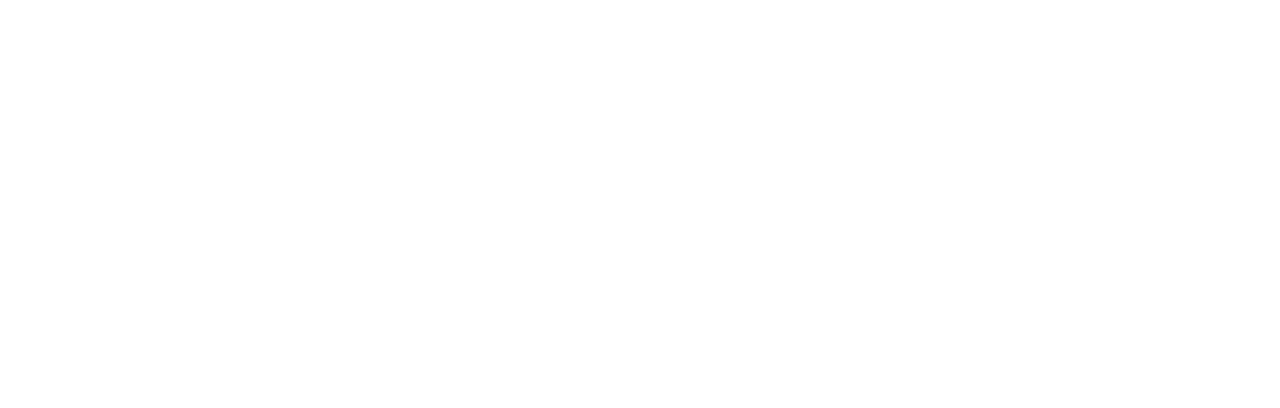
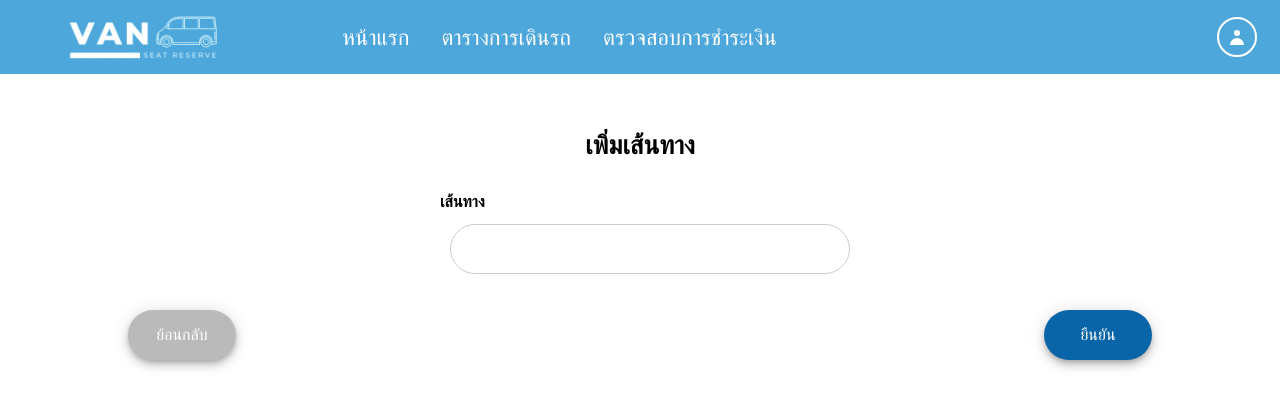
Before and after one commit to mseiwc/Van_Seat_Reserve_FrontEnd, a Vue app: page /route in a window 1280 px wide. Before the commit this address had no page. Shown: the top 408 px of the page. Built offline with nearby package versions, Linux system fonts and the light colour scheme.

Commit message:
[IMP] Authetication solve

```diff
--- a/src/App.vue
+++ b/src/App.vue
@@ -1,3 +1,32 @@
 <template>
   <RouterView />
 </template>
+<script>
+import { useUserStore } from '@/stores/user'
+import axios from 'axios'
+
+
+export default {
+  setup() {
+    const userStore = useUserStore()
+    return {
+        userStore
+    }
+  },
+  name: 'App',
+  beforeCreate() {
+      this.userStore.initStore()
+
+      const token = this.userStore.user.access
+
+      if (token) {
+          axios.defaults.headers.common["Authorization"] = "Bearer " + token;
+      } else {
+          axios.defaults.headers.common["Authorization"] = "";
+      }
+  },
+  data() {
+    return {}
+  }
+}
+</script>
--- a/src/router/index.js
+++ b/src/router/index.js
@@ -79,6 +79,11 @@
       path: '/addroute',
       name: 'addRoute',
       component: AddRouteView
+    },
+    {
+      path: '/route',
+      name: 'route',
+      component: () => import('../views/RouteView.vue')
     }
   ]
 })
--- a/src/stores/user.js
+++ b/src/stores/user.js
@@ -89,5 +89,24 @@
       localStorage.setItem('user.access', '')
       localStorage.setItem('user.refresh', '')
   },
+  refreshToken() {
+    console.log('Refresh')
+      axios.post('/api/refresh/', {
+
+          refresh: this.user.refresh
+      })
+      .then((response) => {
+          this.user.access = response.data.access
+
+          localStorage.setItem('user.access', response.data.access)
+
+          axios.defaults.headers.common["Authorization"] = "Bearer " + response.data.access
+      })
+      .catch((error)=>{
+          console.log(error)
+
+          this.removeToken()
+      })
+  },
   }
 })
--- a/src/views/LoginView.vue
+++ b/src/views/LoginView.vue
@@ -76,7 +76,8 @@
               .get('/api/me/')
               .then((response) => {
                 this.userStore.setUserInfo(response.data)
-                // console.log(localStorage.getItem('user.fname'))
+                console.log(response.data)
+                console.log(localStorage.getItem('user.fname'))
                 this.$router.push('/home')
               })
               .catch((error) => {
--- /dev/null
+++ b/src/views/RouteView.vue
@@ -0,0 +1,89 @@
+<template>
+
+  <body>
+     <!--Tab menu-->
+    <div class="tab-menu" style="background-color: #4EA7DB;display: grid; grid-template-columns: 3fr 10fr 3fr;align-items: center;">
+      <img src="../views/img/Logo.png" class="logo-img">
+      <div class="tab-menu-block" style="padding: 1%;margin-left: 10%;">
+        <a href="" class="btn btn-primary mr-4" style="color: white;">หน้าแรก</a>
+        <a href="" class="btn btn-primary mr-4" style="color: white;">ตารางการเดินรถ</a>
+        <a href="" class="btn btn-secondary" style="color: white;">ตรวจสอบการชำระเงิน</a>
+      </div>
+      <button class="btn-profile">
+      <svg fill="currentColor" viewBox="0 0 20 20" class="w-5 h-5" xmlns="http://www.w3.org/2000/svg">
+        <path clip-rule="evenodd" d="M10 9a3 3 0 100-6 3 3 0 000 6zm-7 9a7 7 0 1114 0H3z" fill-rule="evenodd">
+        </path>
+      </svg>
+    </button>
+    </div>
+    <!--Tab menu-->
+    <div class="padding-pd"></div>
+
+    <div class="menu-align2">
+      <h3>เพิ่มเส้นทาง</h3>
+    </div>
+
+    <title>Add Route Form</title>
+    <form action="#" @submit.prevent="submitRouteForm">
+    <div class="route-form">
+
+
+        <!--แก้เลขที่รถ -> gen โดยระบบ-->
+        <label for="name">เส้นทาง</label><br />
+        <input type="text" v-model="routeData.name" placeholder="" ><br />
+
+    </div>
+
+    <div class="button-container">
+      <button class="btn-back">ย้อนกลับ</button>
+      <button class="btn-confirm">ยืนยัน</button>
+    </div>
+  </form>
+
+    <div class="padding-pd"></div>
+  </body>
+</template>
+
+
+<script>
+import axios from 'axios'
+    export default  {
+      data() {
+        return {
+          routeData: {
+            name: '',
+          },
+        }
+      },
+      // debug methods
+      methods: {
+      async submitRouteForm() {
+
+
+      console.log(this.formData)
+
+
+
+      await axios
+        .post('/routes/', this.routeData)
+        .then((response) => {
+          console.log(response.data)
+          this.routeData.name = ""
+
+        })
+        .catch((error) => {
+          console.log('error', error)
+        })
+
+    }
+      }
+    }
+
+
+</script>
+
+
+
+<style>
+
+</style>
```
